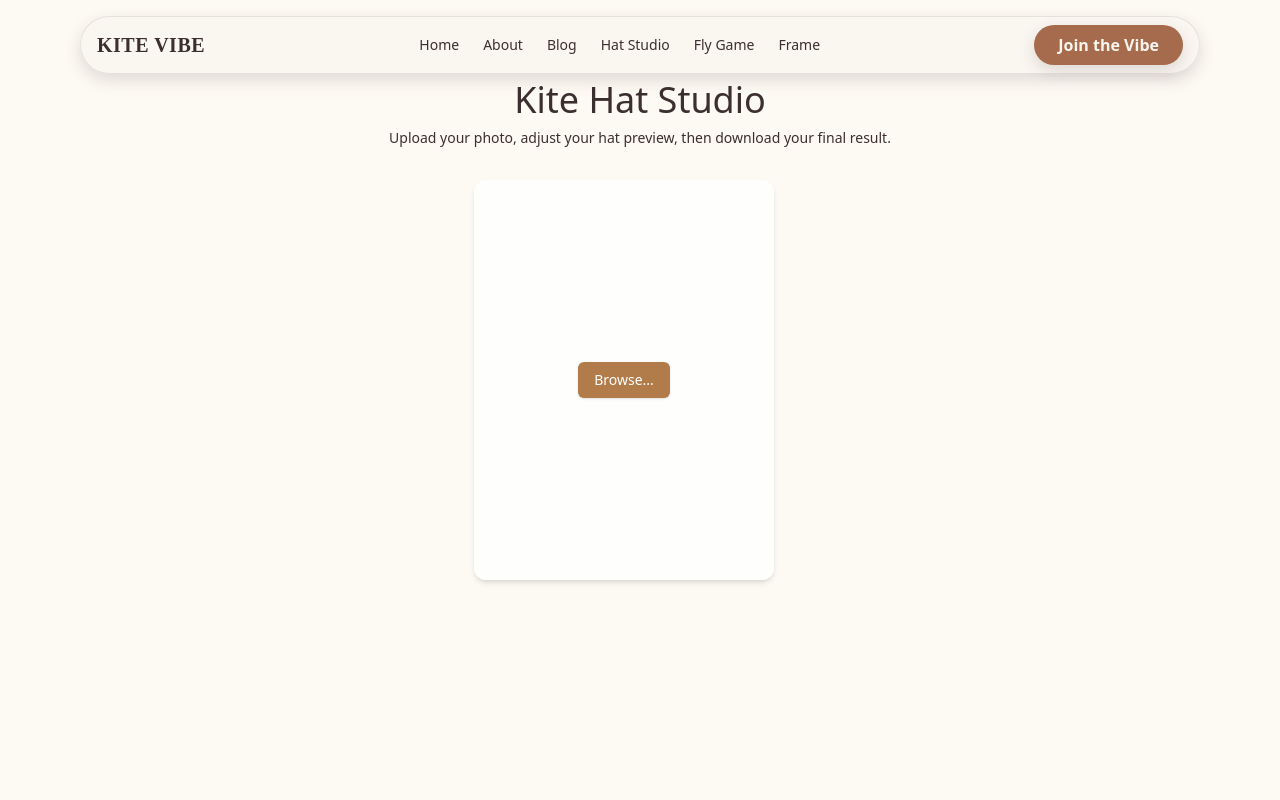
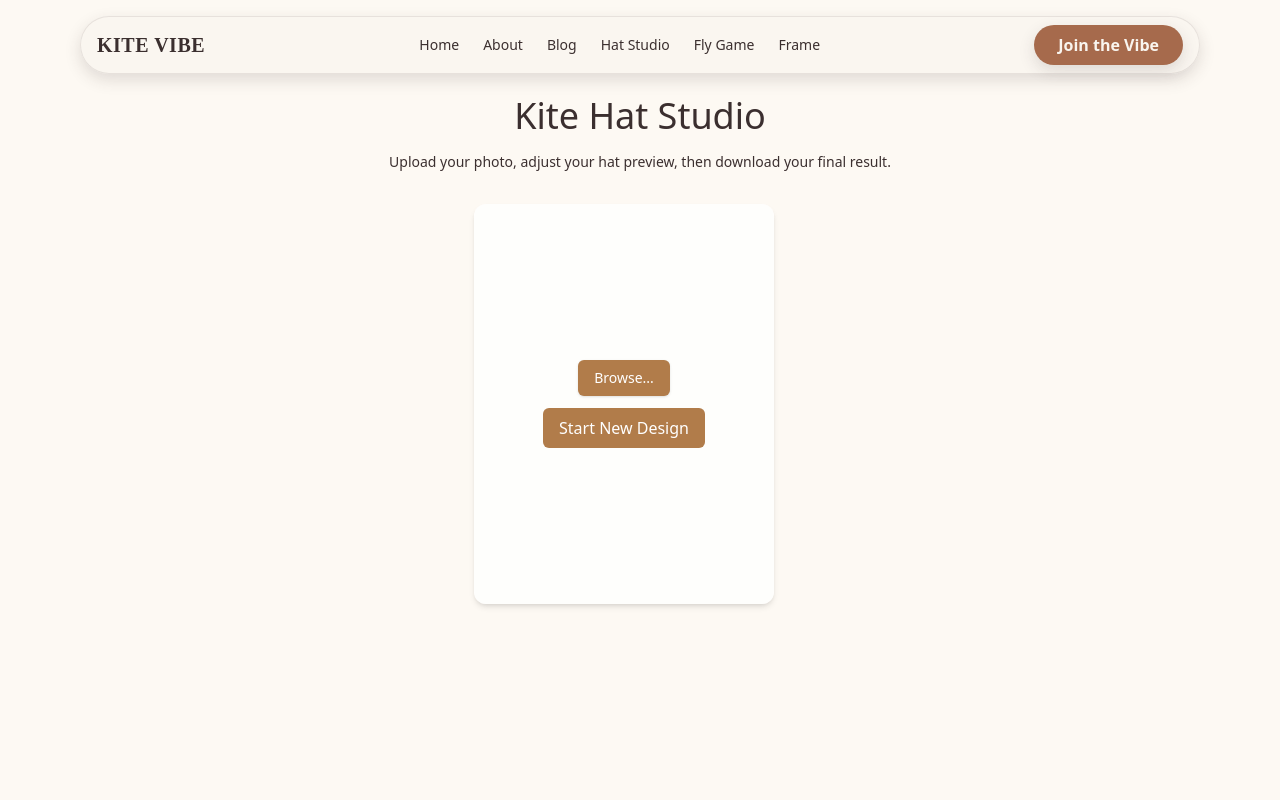
Before and after one commit to apdsdotcom-gif/kitevibe, a Next.js app: page /hat-studio in a window 1280 px wide. Shown: the top 800 px of the page. Built offline with nearby package versions, Linux system fonts and the light colour scheme.

Commit message:
Update page.tsx

```diff
--- a/app/hat-studio/page.tsx
+++ b/app/hat-studio/page.tsx
@@ -54,7 +54,7 @@ export default function Page() {
     setHatType((prev) => (prev === "brown" ? "black" : "brown"));
   };
 
-  // ✅ FIXED: High-resolution preview and download (crystal clear)
+  // ✅ High-resolution preview & download
   const generateCanvas = (multiplier = 1) => {
     const photoEl = photoImgRef.current;
     const hatEl = hatImgRef.current;
@@ -86,14 +86,14 @@ export default function Page() {
   };
 
   const handlePreview = () => {
-    const canvas = generateCanvas(2); // 🔍 render 2x sharper
+    const canvas = generateCanvas(2);
     if (!canvas) return;
     const dataURL = canvas.toDataURL("image/png", 1.0);
     setPreviewURL(dataURL);
   };
 
   const handleDownload = () => {
-    const canvas = generateCanvas(1); // original sharp
+    const canvas = generateCanvas(1);
     if (!canvas) return;
     const link = document.createElement("a");
     link.download = "kite-hat-result.png";
@@ -101,9 +101,18 @@ export default function Page() {
     link.click();
   };
 
+  // ✳️ Start New Design (reset everything)
+  const handleReset = () => {
+    setPhotoDataURL(null);
+    setPreviewURL(null);
+    setOffset({ x: 0, y: 0 });
+    setScale(1);
+    setHatType("brown");
+  };
+
   return (
-    <main className="min-h-screen py-20 px-4 bg-[#FDF9F3] text-center">
-      <h1 className="font-playfair text-4xl mb-2">Kite Hat Studio</h1>
+    <main className="min-h-screen py-24 px-4 bg-[#FDF9F3] text-center">
+      <h1 className="font-playfair text-4xl mb-4">Kite Hat Studio</h1>
       <p className="text-sm mb-8">
         Upload your photo, adjust your hat preview, then download your final result.
       </p>
@@ -123,6 +132,7 @@ export default function Page() {
           onMouseLeave={handleMouseUp}
         >
           {!photoDataURL ? (
+            <div className="flex flex-col items-center gap-3">
               <label className="cursor-pointer text-sm bg-[#B17C4A] text-white px-4 py-2 rounded-md shadow hover:bg-[#a06e3f]">
                 Browse...
                 <input
@@ -132,6 +142,15 @@ export default function Page() {
                   className="hidden"
                 />
               </label>
+
+              {/* Start New Design shown from the beginning */}
+              <button
+                onClick={handleReset}
+                className="bg-[#B17C4A] text-white px-4 py-2 rounded-md hover:bg-[#a06e3f]"
+              >
+                Start New Design
+              </button>
+            </div>
           ) : (
             <>
               <img
@@ -173,10 +192,16 @@ export default function Page() {
               </button>
 
               <div className="flex gap-2">
-                <button onClick={handleZoomIn} className="px-3 py-1 border rounded-md text-sm">
+                <button
+                  onClick={handleZoomIn}
+                  className="px-3 py-1 border rounded-md text-sm"
+                >
                   Zoom In
                 </button>
-                <button onClick={handleZoomOut} className="px-3 py-1 border rounded-md text-sm">
+                <button
+                  onClick={handleZoomOut}
+                  className="px-3 py-1 border rounded-md text-sm"
+                >
                   Zoom Out
                 </button>
               </div>
@@ -196,6 +221,13 @@ export default function Page() {
                 </button>
               </div>
 
+              <button
+                onClick={handleReset}
+                className="mt-2 bg-[#B17C4A] text-white px-4 py-2 rounded-md hover:bg-[#a06e3f]"
+              >
+                Start New Design
+              </button>
+
               {previewURL && (
                 <div className="mt-4 border rounded-lg p-2 bg-white shadow-md">
                   <h2 className="text-sm font-semibold mb-1">Preview</h2>
```
Lines whose indentation alone changed are shown as unchanged.
